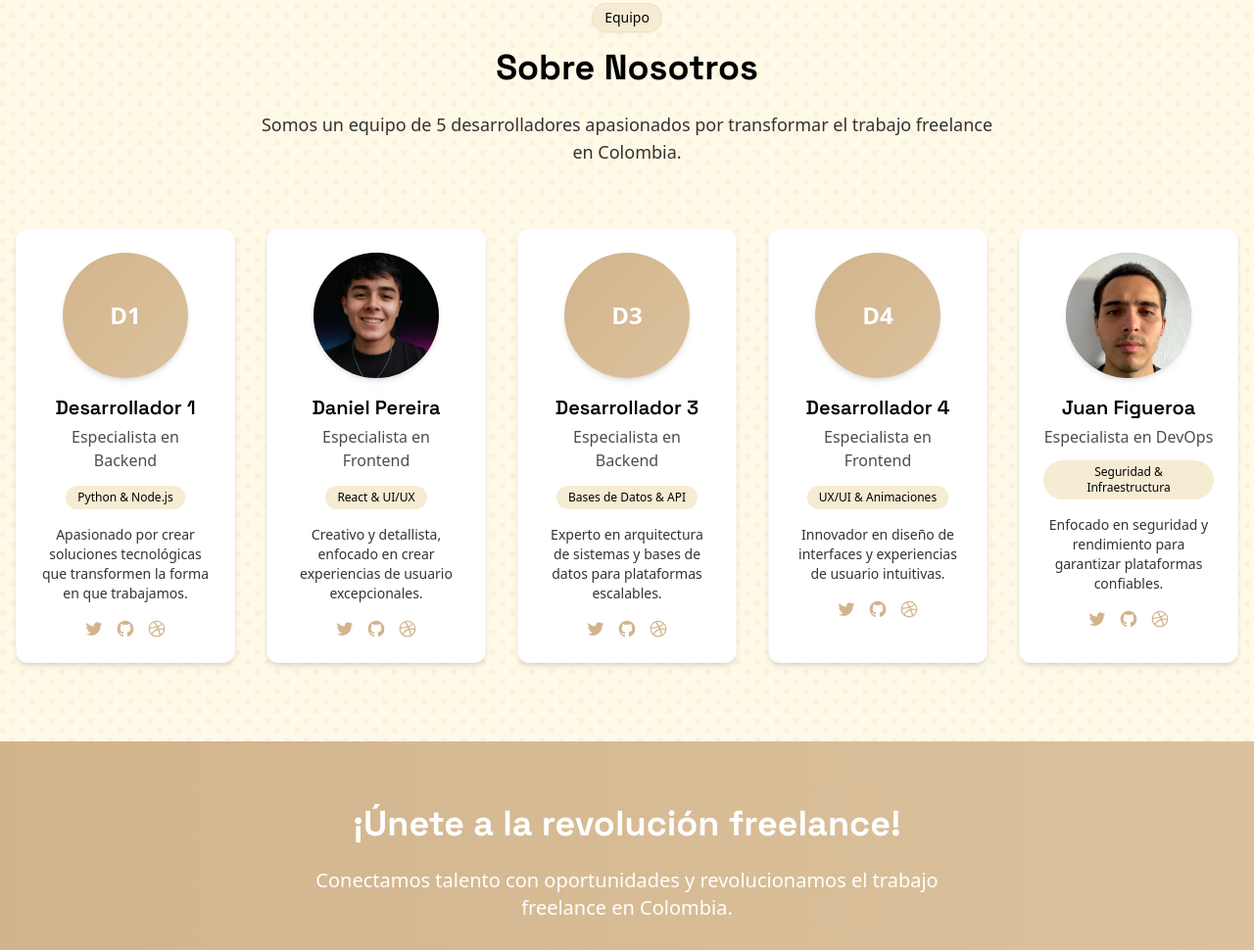
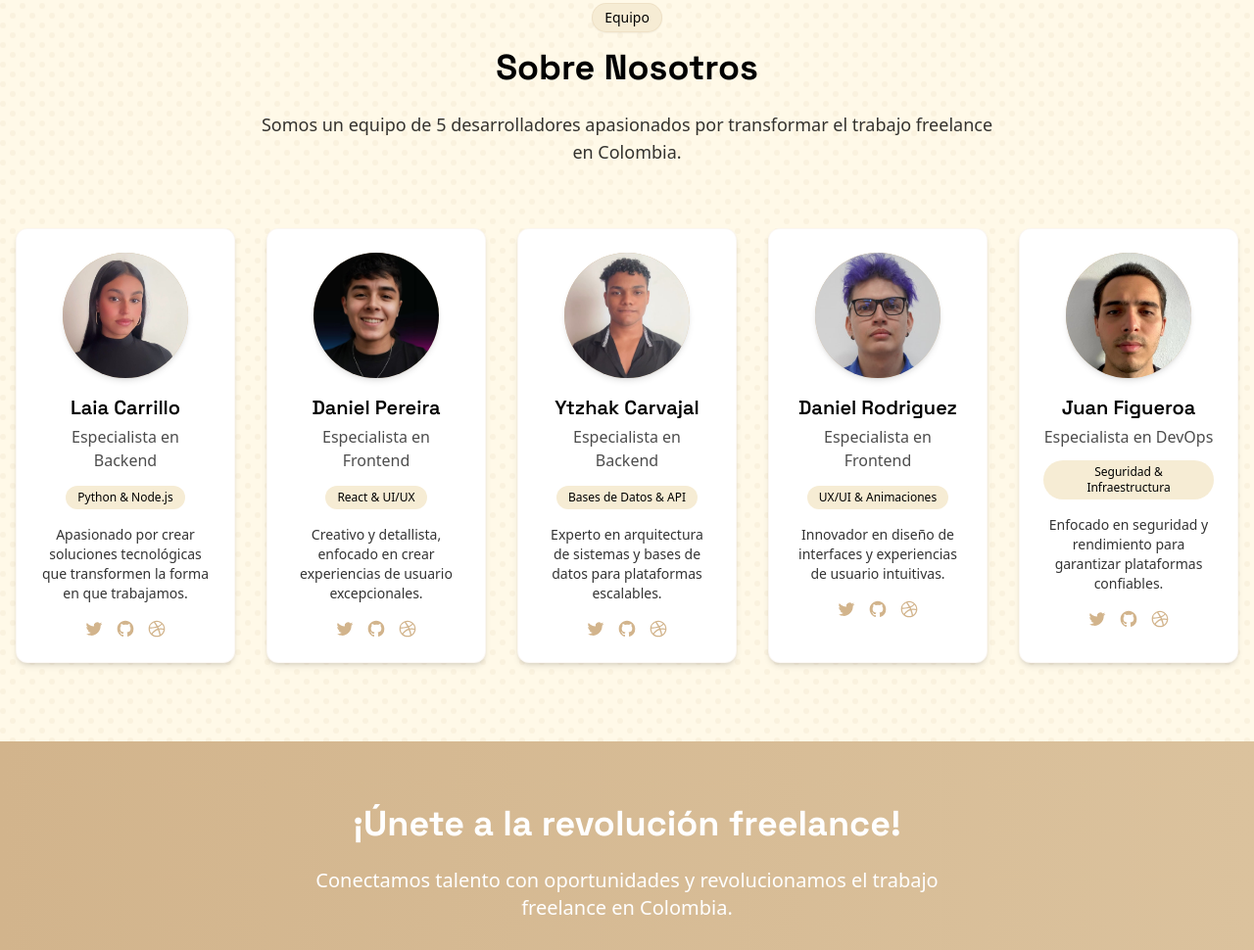
Before and after one commit to AtexDEPR/camello, a plain HTML site: page index.html in a window 1280 px wide. Shown: the part 4771-5741 px from the top of the page at 98% size. Drawn offline with nearby package versions, Linux system fonts and the light colour scheme.

Commit message:
Fotos y BugFixes.

```diff
--- a/index.html
+++ b/index.html
@@ -1113,9 +1113,11 @@
                     <!-- Developer image placeholder -->
                     <div class="w-32 h-32 bg-gradient-to-br from-camel-tan to-camel-goldenBeige rounded-full mx-auto mb-4 flex items-center justify-center text-camel-white font-bold shadow-md relative overflow-hidden group-hover:scale-105 transition-transform duration-300">
                         <div class="absolute inset-0 bg-circuit-pattern opacity-20"></div>
-                        <span class="relative z-10 text-2xl">D1</span>
-                    </div>
-                    <h3 class="text-xl font-semibold text-camel-black mb-1">Desarrollador 1</h3>
+                        <span class="relative z-10 text-2xl">
+                            <img src="./fotos_facheras/Laia.jpeg" alt="">
+                        </span>
+                    </div>
+                    <h3 class="text-xl font-semibold text-camel-black mb-1">Laia Carrillo</h3>
                     <p class="text-camel-black/70 mb-3">Especialista en Backend</p>
                     <div class="inline-block px-3 py-1 bg-camel-lightBeige text-camel-black rounded-full text-xs font-medium mb-4">
                         Python & Node.js
@@ -1183,9 +1185,11 @@
                     <!-- Developer image placeholder -->
                     <div class="w-32 h-32 bg-gradient-to-br from-camel-tan to-camel-goldenBeige rounded-full mx-auto mb-4 flex items-center justify-center text-camel-white font-bold shadow-md relative overflow-hidden group-hover:scale-105 transition-transform duration-300">
                         <div class="absolute inset-0 bg-circuit-pattern opacity-20"></div>
-                        <span class="relative z-10 text-2xl">D3</span>
-                    </div>
-                    <h3 class="text-xl font-semibold text-camel-black mb-1">Desarrollador 3</h3>
+                        <span class="relative z-10 text-2xl">
+                            <img src="./fotos_facheras/Ytzhak.jpeg" alt="">
+                        </span>
+                    </div>
+                    <h3 class="text-xl font-semibold text-camel-black mb-1">Ytzhak Carvajal</h3>
                     <p class="text-camel-black/70 mb-3">Especialista en Backend</p>
                     <div class="inline-block px-3 py-1 bg-camel-lightBeige text-camel-black rounded-full text-xs font-medium mb-4">
                         Bases de Datos & API
@@ -1217,9 +1221,11 @@
                     <!-- Developer image placeholder -->
                     <div class="w-32 h-32 bg-gradient-to-br from-camel-tan to-camel-goldenBeige rounded-full mx-auto mb-4 flex items-center justify-center text-camel-white font-bold shadow-md relative overflow-hidden group-hover:scale-105 transition-transform duration-300">
                         <div class="absolute inset-0 bg-circuit-pattern opacity-20"></div>
-                        <span class="relative z-10 text-2xl">D4</span>
-                    </div>
-                    <h3 class="text-xl font-semibold text-camel-black mb-1">Desarrollador 4</h3>
+                        <span class="relative z-10 text-2xl">
+                            <img src="./fotos_facheras/Daniel.jpeg" alt="">
+                        </span>
+                    </div>
+                    <h3 class="text-xl font-semibold text-camel-black mb-1">Daniel Rodriguez</h3>
                     <p class="text-camel-black/70 mb-3">Especialista en Frontend</p>
                     <div class="inline-block px-3 py-1 bg-camel-lightBeige text-camel-black rounded-full text-xs font-medium mb-4">
                         UX/UI & Animaciones
```
Also changed, not shown: admin-panel.html (+2 -2 lines), company-dashboard.html (+9 -9 lines), freelancer-dashboard.html (+3 -3 lines), fotos_facheras/Daniel.jpeg (added), fotos_facheras/Laia.jpeg (added), fotos_facheras/Ytzhak.jpeg (added).
